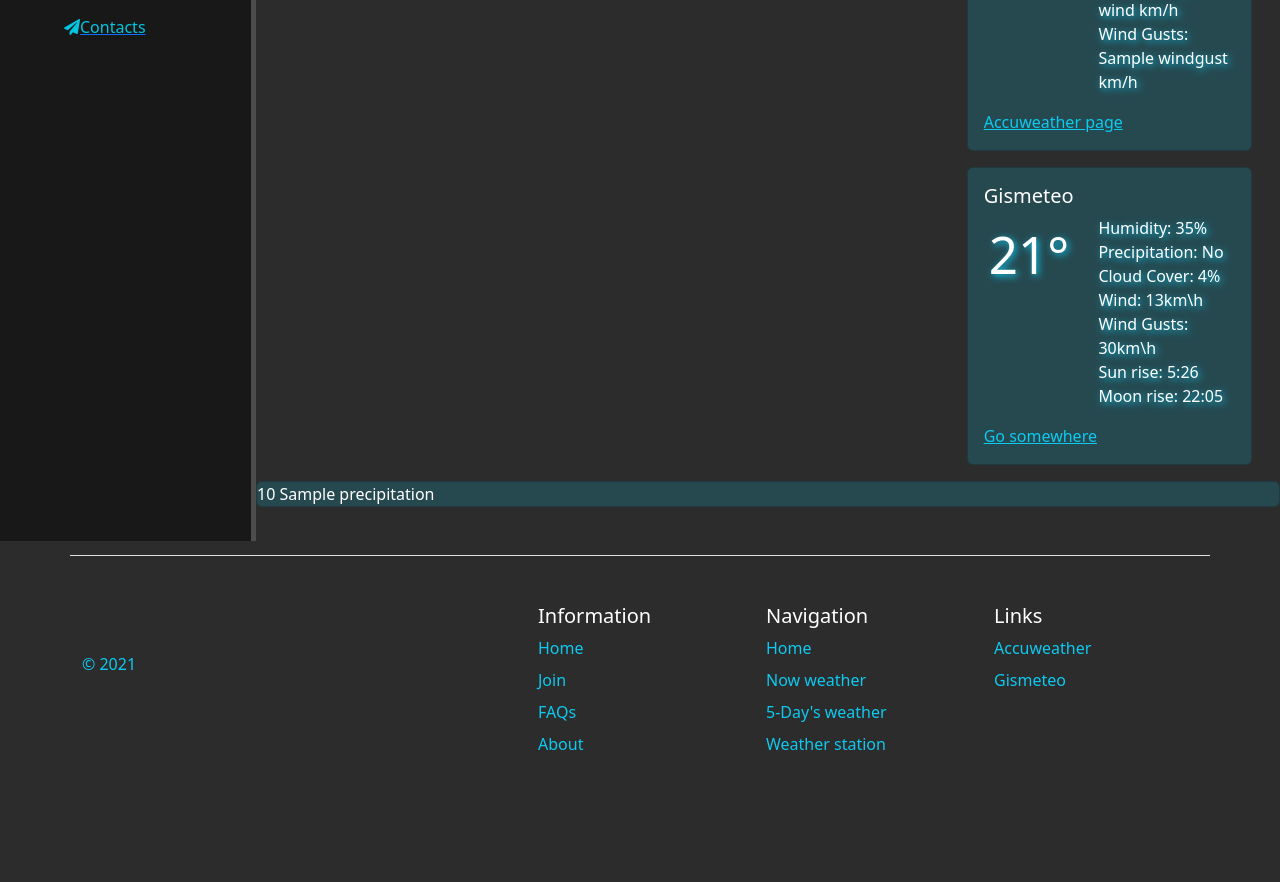
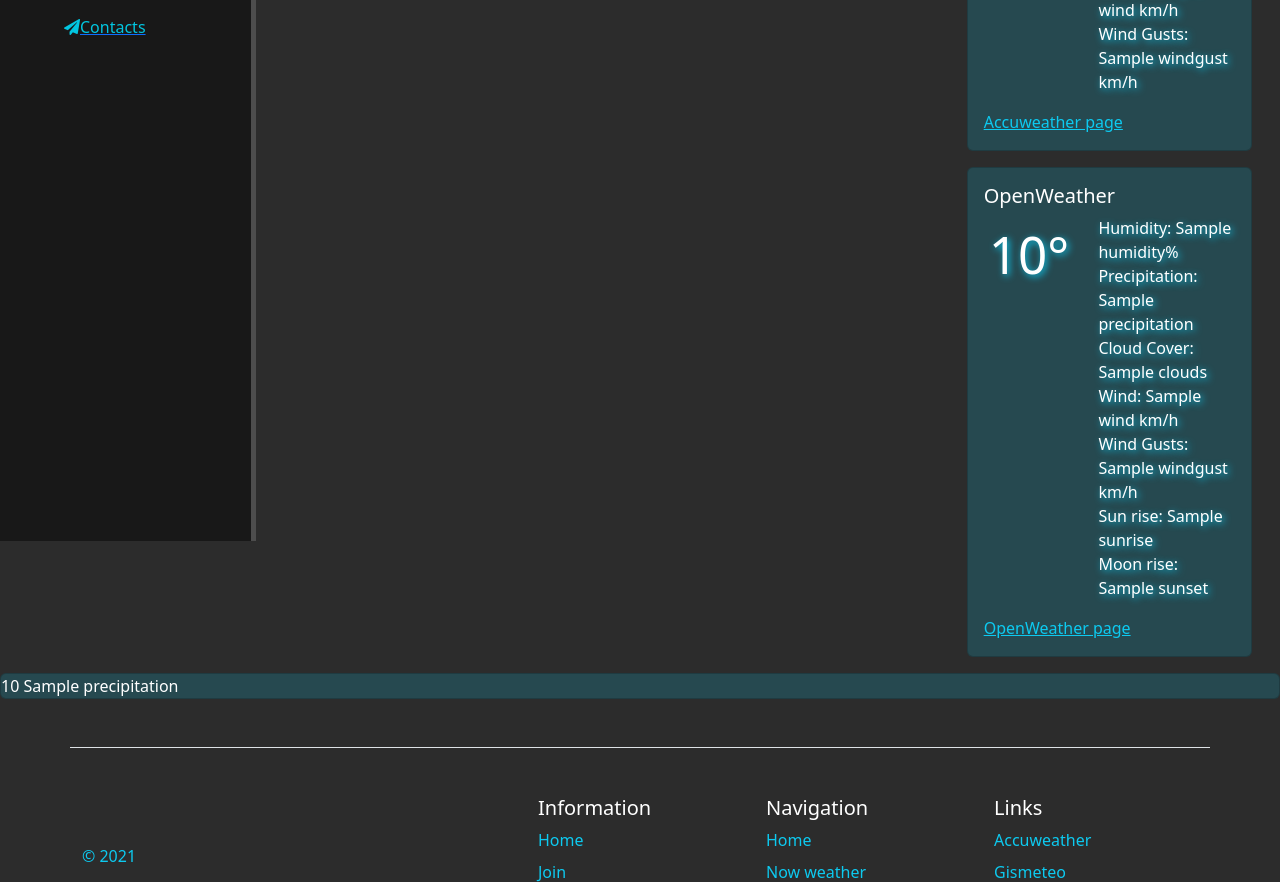
Before and after one commit to KostaSkolznev/meteohill, a Django app: template main/templates/main/index.html in a window 1280 px wide. Shown: the part 347-1229 px from the top of the page. Before the commit the page ends 1097 px from the top, so only its background shows below. Run offline with Django 4.2, Linux system fonts and the light colour scheme; the template is opened without the code that fills it: most values are stand-ins (such as "Sample title", 1, 10 or a date in 2020); parts of the project's set-up code (start-up, migrations or seed data) failed here and were passed over; some libraries are stand-ins or nearby versions.

Commit message:
show OpenWeather data in main page

```diff
--- a/main/templates/main/index.html
+++ b/main/templates/main/index.html
@@ -37,18 +37,18 @@
       </div>
       <div class="card m-3">
         <div class="card-body row">
-          <h5 class="card-title">Gismeteo</h5>
-          <p class="card-text col-5 text-center temperature-font">21°</p>
+          <h5 class="card-title">OpenWeather</h5>
+          <p class="card-text col-5 text-center temperature-font">{{ openweather_info.temp }}°</p>
           <p class="card-text col-7">
-            Humidity: 35% <br>
-            Precipitation: No <br>
-            Cloud Cover: 4% <br>
-            Wind: 13km\h <br>
-            Wind Gusts: 30km\h <br>
-            Sun rise: 5:26 <br>
-            Moon rise: 22:05 <br>
+            Humidity: {{ openweather_info.humidity }}% <br>
+            Precipitation: {{ openweather_info.precipitation }} <br>
+            Cloud Cover: {{ openweather_info.clouds }} <br>
+            Wind: {{ openweather_info.wind }} km/h<br>
+            Wind Gusts: {{ openweather_info.windgust }} km/h<br>
+            Sun rise: {{ openweather_info.sunrise }} <br>
+            Moon rise: {{ openweather_info.sunset }} <br>
           </p>
-          <a href="#" class="text-info">Go somewhere</a>
+          <a href="#" class="text-info">OpenWeather page</a>
         </div>
       </div>
     </div>
--- a/main/views.py
+++ b/main/views.py
@@ -2,7 +2,7 @@
 from django.shortcuts import render
 from django.http import HttpResponse
 from django.views.generic import DetailView
-from main.weatherdata import weather_info
+from main.weatherdata import weather_info, openweather_info
 from main.clock import oclock
 
 def index(request):
@@ -12,6 +12,7 @@
     context = {
         'info': weather_info,
         'clock': oclock,
+        'openweather_info': openweather_info,
     }
 
     return render(request, 'main/index.html', context)
```
Also changed, not shown: db.sqlite3.
